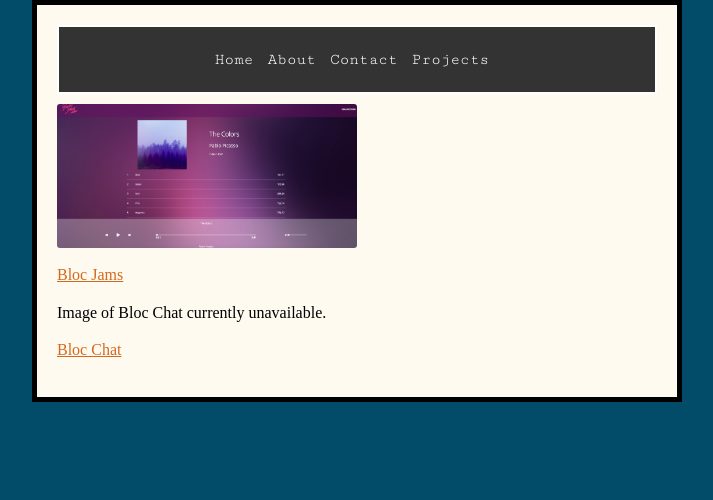
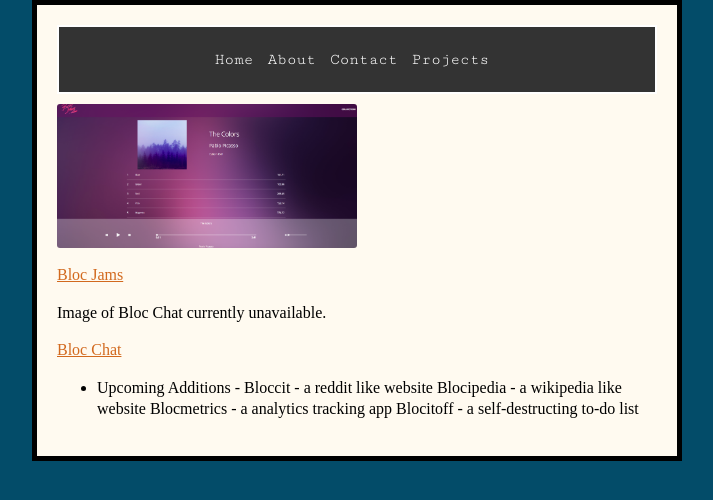
Before and after one commit to acaldwell710/acaldwell710.github.io, a Jekyll site: the page built from projects.md, in a window 1280 px wide. Shown: the top 500 px of the page, without its empty margins (283-996 px from the left). Built offline with Jekyll 4.4.1, drawn with Linux system fonts in a browser that asks for light colours; nearby versions of some CDN libraries; some web fonts are replaced.

Commit message:
updated projects page

```diff
--- a/projects.md
+++ b/projects.md
@@ -12,3 +12,9 @@ title: Projects
 Image of Bloc Chat currently unavailable.
 
 [Bloc Chat](/projects/blocchat)
+
+- Upcoming Additions -
+Bloccit - a reddit like website
+Blocipedia - a wikipedia like website
+Blocmetrics - a analytics tracking app
+Blocitoff - a self-destructing to-do list
```
